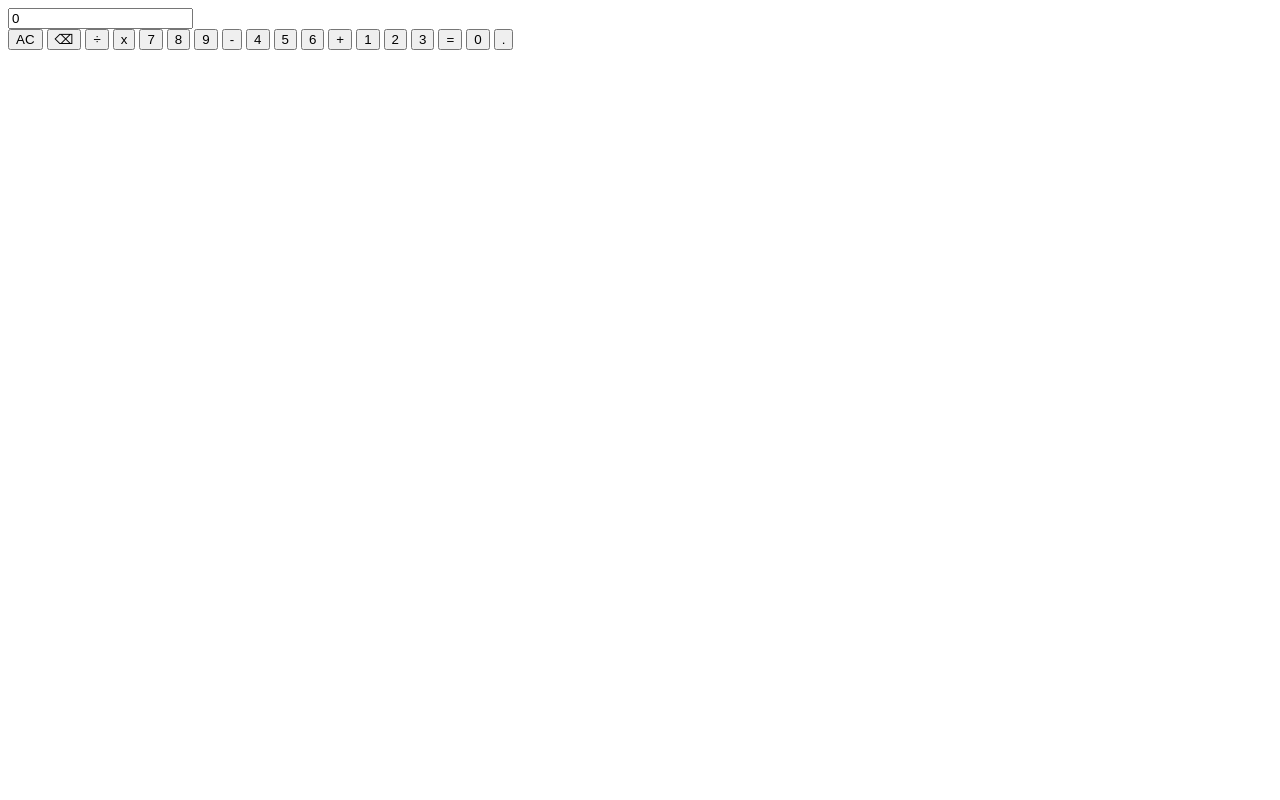
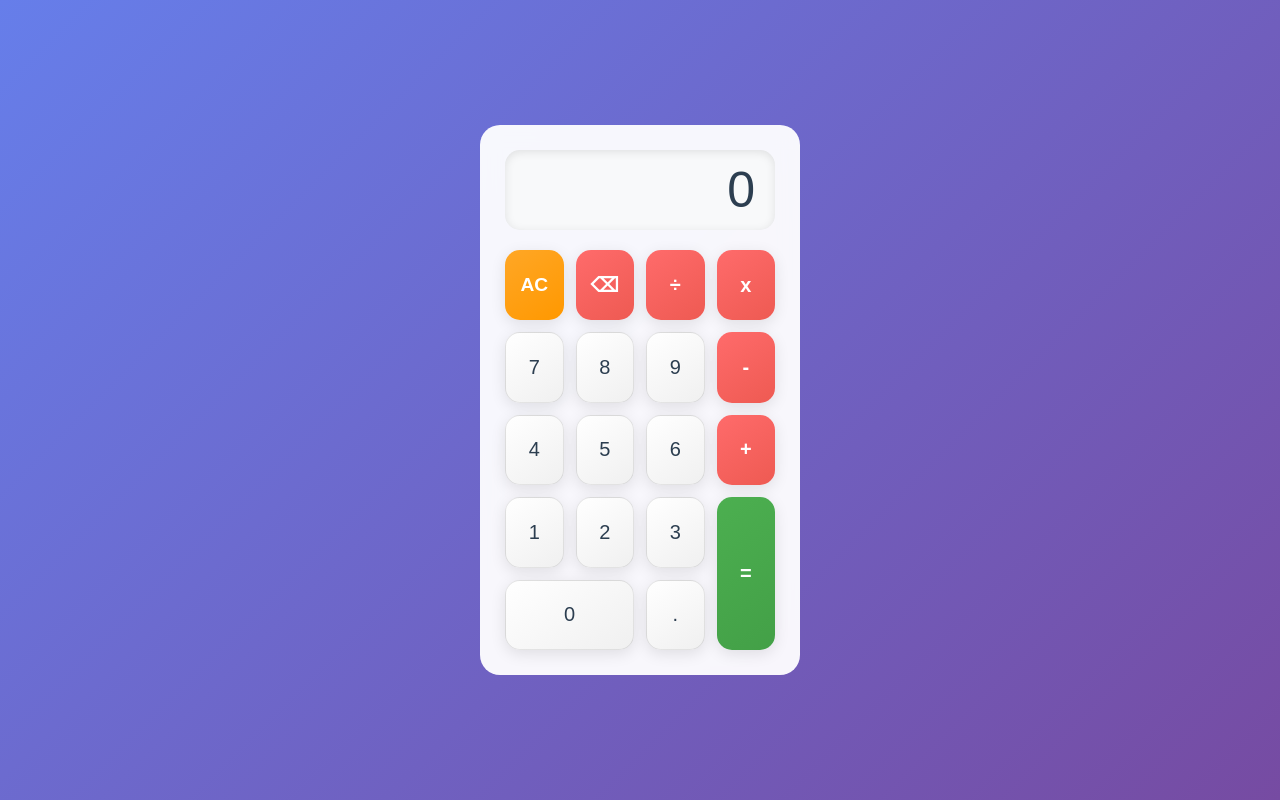
Before and after one commit to Seannas9912/Calculator-app-with-Sims, a plain HTML site: page index.html in a window 1280 px wide. Drawn offline with Linux system fonts and the light colour scheme.

Commit message:
All Lessons complete

```diff
--- a/index.html
+++ b/index.html
@@ -3,14 +3,14 @@
     <head>
         <meta charset="UTF-8">
         <meta name="viewport" content="width=device-width, initial-scale=1.0">
-        <title>JS Calculator App</title>
-        <link rel="stylesheet" href="styles.css">
+        <title>JS Calculator App (Week 5)</title>
+        <link rel="stylesheet" href="style.css">
     </head>
     <body>
         <div class="calculator">
-            <!-- Numbers Display -->
+            <!-- Numbers display -->
             <div class="display">
-                <input type="text" id="display" value="0" readonly/>
+                <input type="text" id="display" value="0" readonly>
             </div>
 
             <!-- Buttons Grid -->
@@ -20,22 +20,26 @@
                  <button class="btn operator" onclick="deleteLast()">⌫</button>
                  <button class="btn operator" onclick="appendToDisplay('/')">÷</button>
                  <button class="btn operator" onclick="appendToDisplay('*')">x</button>
+
                 <!-- Second Row -->
                  <button class="btn number" onclick="appendToDisplay('7')">7</button>
                  <button class="btn number" onclick="appendToDisplay('8')">8</button>
                  <button class="btn number" onclick="appendToDisplay('9')">9</button>
                  <button class="btn operator" onclick="appendToDisplay('-')">-</button>
+
                 <!-- Third Row -->
                  <button class="btn number" onclick="appendToDisplay('4')">4</button>
                  <button class="btn number" onclick="appendToDisplay('5')">5</button>
                  <button class="btn number" onclick="appendToDisplay('6')">6</button>
                  <button class="btn operator" onclick="appendToDisplay('+')">+</button>
-                <!-- Fourth Row -->
+
+                <!-- Fourth row -->
                  <button class="btn number" onclick="appendToDisplay('1')">1</button>
                  <button class="btn number" onclick="appendToDisplay('2')">2</button>
                  <button class="btn number" onclick="appendToDisplay('3')">3</button>
                  <button class="btn equals" onclick="calculate()" rowspan="2">=</button>
-                <!-- Fifth Row -->
+
+                <!-- Fifth row -->
                  <button class="btn number zero" onclick="appendToDisplay('0')">0</button>
                  <button class="btn number" onclick="appendToDisplay('.')">.</button>
             </div>
--- a/script.js
+++ b/script.js
@@ -1,4 +1,4 @@
-// Reference display elements
+// Refrence display element
 const display = document.getElementById('display');
 
 // Track if we have performed a calculation
@@ -12,10 +12,34 @@ function getLastChar() {
     return display.value.slice(-1);
 }
 
+function safeEval(expression) {
+    try {
+        let jsExpression = expression
+            .replace(/x/g, '*')
+            .replace(/÷/g, '/');
+
+        if (!/^[0-9+\-*/.() ]+$/.test(jsExpression)){
+            throw new Error('Invalid characters in expression');
+        }
+
+        const result = Function(' "use strict"; return (' + jsExpression + ')')();
+
+        if (!isFinite(result)) {
+            throw new Error('Invalid calculation result');
+        }
+
+        return result;
+    } catch (error) {
+        console.error('Calcualtion error:', error);
+        return 'Error';
+    }
+}
+
 function appendToDisplay(value) {
     console.log('Button pressed:', value);
 
     let currentValue = display.value;
+
     if (justCalculated && !isNaN(value)) {
         display.value = value;
         justCalculated = false;
@@ -28,58 +52,67 @@ function appendToDisplay(value) {
         return;
     }
 
-    // Handle operator input
-    if (isOperator(value)) {
-        // dont allow operator as first character unless its a minus sign
-        if (currentValue === '0' && value !== '-') {
-            return; //Do nothing
+    // Handles operators
+    if (isOperator(value)){
+        // Dont allow operator as first char (exception for minus)
+        if (currentValue === '0' && value !== '-'){
+            return; // Do nothing
         }
-        // If last character is an operator, replace it with the new operator
+
+        // If the last character is already an operator, replace it
         if (isOperator(getLastChar())) {
             display.value = currentValue.slice(0, -1) + value;
         } else {
             display.value = currentValue + value;
         }
-    } else if (isNaN(value)) {
+
+    } else if (!isNaN(value)){
+
         if (currentValue === '0'){
             display.value = value;
         } else {
             display.value = currentValue + value;
         }
-    } else if (value === '.') {
+
+    } else if (value === '.' ) {
+
         if (currentValue === '0') {
             display.value = currentValue + value;
         } else {
             // Get the last number in the display (after last operator)
-            let parts = currentValue.split('/[+\-*/]');
+            let parts = currentValue.split('/[+\-*/');
             let lastNumber = parts[parts.length - 1];
-            // Only add the decimal if the last number doesn't have one
-            if (!lastNumber.includes('.')) {
+
+            // Only add decimal if number doesn't already have one
+            if (!lastNumber.includes('.')){
                 display.value = currentValue + value;
             }
         }
     } else {
         display.value = currentValue + value;
     }
-    // Reset justCalculated flag
+
+    // Reset the justCalculated flag when user starts typing
     justCalculated = false;
 
-    console.log('Updated display value:', display.value);
+    console.log('Display updated to: ', display.value);
 }
 
 function clearDisplay() {
-    console.log('Display cleared');
+    console.log('Clear button pressed.');
 
     display.value = '0';
     justCalculated = false;
 
     display.style.backgroundColor = '#f0f0f0';
     setTimeout(() => {
-        display.style.backgroundColor = '';}, 150);
+        display.style.backgroundColor = '';
+    }, 150);
+
 }
 
 function deleteLast() {
-    console.log('Last character deleted');
+    console.log('Backspace button pressed.');
 
     let currentValue = display.value;
 
@@ -92,13 +125,43 @@ function deleteLast() {
 }
 
 function calculate() {
-    console.log('Calculation performed');
+    let expression = display.value;
 
-    alert('Calculation performed');
+    // Dont calc if display is 0 or empty
+    if (expression === '0' || expression === ''){
+        return;
+    }
+
+    // Dont calc if expression ends with operator
+    if (isOperator(getLastChar())){
+        return;
+    }
+
+    let result = safeEval(expression);
+
+    if (result === 'Error') {
+        display.value = 'Error';
+        setTimeout(() => {
+            clearDisplay()
+        }, 2000);
+    } else {
+        if (Number.isInteger(result)) {
+            display.value = result.toString();
+        } else {
+            display.value = parseFloat(result.toFixed(10)).toString();
+        }
+
+        justCalculated = true;
+    }
+
+    display.style.backgroundColor = '#e8f5e8';
+    setTimeout(() => {
+        display.style.backgroundColor = '';
+    }, 300);
 }
 
 document.addEventListener('keydown', function(event) {
-    console.log('Key pressed:', event.key);
+    console.log('Key pressed', event.key);
 
     if (event.key >= '0' && event.key <= '9') {
         appendToDisplay(event.key);
@@ -113,18 +176,20 @@ document.addEventListener('keydown', function(event) {
     } else if (event.key === '/') {
         event.preventDefault();
         appendToDisplay('/');
-    } else if (event.key === 'Enter' || event.key === '=') {
+    }
+
+    else if (event.key === 'Enter' || event.key === '=') {
         calculate();
     } else if (event.key === 'Escape' || event.key === 'c' || event.key === 'C') {
         clearDisplay();
-    } else if (event.key === 'Backspace' || event.key === 'Delete') {
+    } else if (event.key === 'Backspace') {
         deleteLast();
     }
 })
 
 document.addEventListener('DOMContentLoaded', function() {
-    console.log('Calculator loaded');
-    console.log('Display element:', display);
+    console.log('Calculator loaded successfully');
+    console.log('Display element', display);
 
     if (display) {
         console.log('Current display value: ', display.value);
--- /dev/null
+++ b/style.css
@@ -0,0 +1,165 @@
+* {
+    margin: 0;
+    padding: 0;
+    box-sizing: border-box;
+}
+
+body {
+    font-family: -apple-system, BlinkMacSystemFont, 'Segoe UI', Roboto, sans-serif;
+    background: linear-gradient(135deg, #667eea 0%, #764ba2 100%);
+    min-height: 100vh;
+    display: flex;
+    justify-content: center;
+    align-items: center;
+    padding: 20px;
+}
+
+.calculator {
+    background: rgba(255, 255, 255, 0.95);
+    backdrop-filter: blur(10px);
+    border-radius: 20px;
+    box-shadow: 0 20px 40px rgba(0, 0, 0, 0.1), 0, 0, 0, 1px rgba(255, 255, 255, 0.2);
+    padding: 25px;
+    width: 100%;
+    max-width: 320px;
+    transition: transform 0.3s ease;
+}
+
+.calculator:hover {
+    transform: translateY(-5px);
+}
+
+.display {
+    margin-bottom: 20px;
+}
+
+.display input {
+    width: 100%;
+    height: 80px;
+    border: none;
+    background: #f8f9fa;
+    border-radius: 15px;
+    font-size: 50px;
+    font-weight: 300;
+    text-align: right;
+    padding: 0 20px;
+    color: #2c3e50;
+    box-shadow: inset 0 2px 10px rgba(0, 0, 0, 0.1);
+    transition: all 0.3s ease;
+}
+
+.display input:focus {
+    outline: none;
+    background: #ffffff;
+    box-shadow: inset 0 2px 10px rgba(0, 0, 0, 0.1), 0 0 0 3px rgba(102, 126, 234, 0.3);
+}
+
+.buttons {
+    display: grid;
+    grid-template-columns: repeat(4, 1fr);
+    grid-template-rows: repeat(5, 1fr);
+    gap: 12px;
+    height: 400px;
+}
+
+.btn {
+    border: none;
+    border-radius: 15px;
+    font-size: 20px;
+    font-weight: 500;
+    cursor: pointer;
+    transition: all 0.2s ease;
+    box-shadow: 0 4px 15px rgba(0, 0, 0, 0.1);
+    position: relative;
+    overflow: hidden;
+}
+
+.btn:hover {
+    transform: translateY(-2px);
+    box-shadow: 0 8px 25px rgba(0, 0, 0, 0.15);
+}
+
+.btn:active {
+    transform: translateY(0);
+    box-shadow: 0 2px 10px rgba(0, 0, 0, 0.2);
+}
+
+.btn::before {
+    content: '';
+    position: absolute;
+    top: 50%;
+    left: 50%;
+    width: 0;
+    height: 0;
+    background: rgba(255, 255, 255, 0.3);
+    border-radius: 50%;
+    transform: translate(-50%, -50%);
+    transition: width 0.3s ease, height 0.3s ease;
+}
+
+.btn:active::before {
+    width: 100%;
+    height: 100%;
+}
+
+.btn.number {
+    background: linear-gradient(145deg, #ffffff, #f0f0f0);
+    color: #2c3e50;
+    border: 1px solid rgba(0, 0, 0, 0.1);
+}
+
+.btn.number:hover {
+    background: linear-gradient(145deg, #f8f9fa, #e9ecef);
+}
+
+.btn.operator {
+    background: linear-gradient(145deg, #ff6b6b, #ee5a52);
+    color: white;
+    font-weight: 600;
+}
+
+.btn:hover {
+    background: linear-gradient(145deg, #ff5252, #e53935);
+}
+
+.btn.clear {
+    background: linear-gradient(145deg, #ffa726, #ff9800);
+    color: white;
+    font-weight: 600;
+    font-size: 1.2em;
+}
+
+.btn.clear:hover {
+    background: linear-gradient(145deg, #ff9800, #f57c00);
+}
+
+.btn.equals {
+    background: linear-gradient(145deg, #4caf50, #43a047);
+    color: white;
+    font-weight: 600;
+    grid-row: span 2;
+    font-size: 20px;
+}
+
+.btn.equals:hover {
+    background: linear-gradient(145deg, #43a047, #388e3c);
+}
+
+.btn.zero {
+    grid-column: span 2;
+}
+
+@keyframes fadeInUp {
+    from {
+        opacity: 0;
+        transform: translateY(30px);
+    }
+    to {
+        opacity: 1;
+        transform: translateY(0);
+    }
+}
+
+.calculator {
+    animation: fadeInUp 0.6s ease-out;
+}
```
Also changed, not shown: styles.css (deleted). Lines whose indentation alone changed are shown as unchanged.
